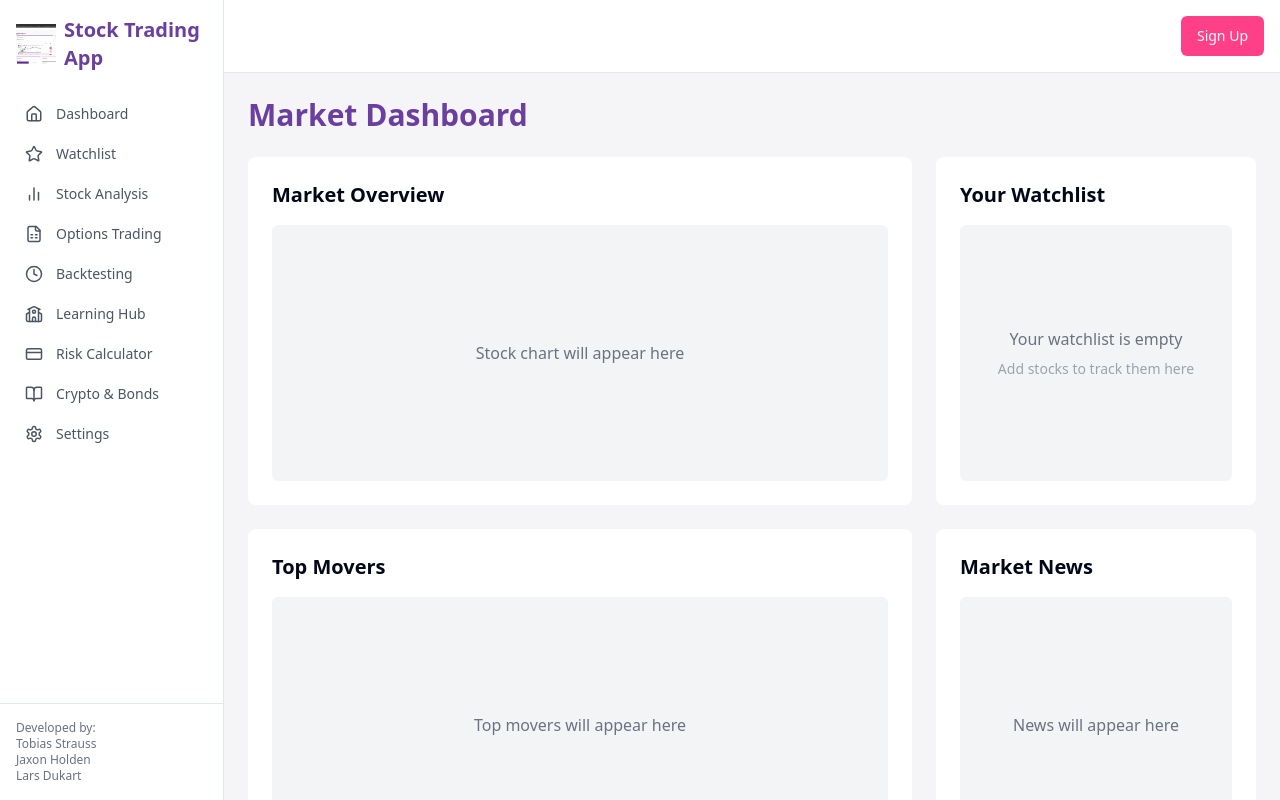
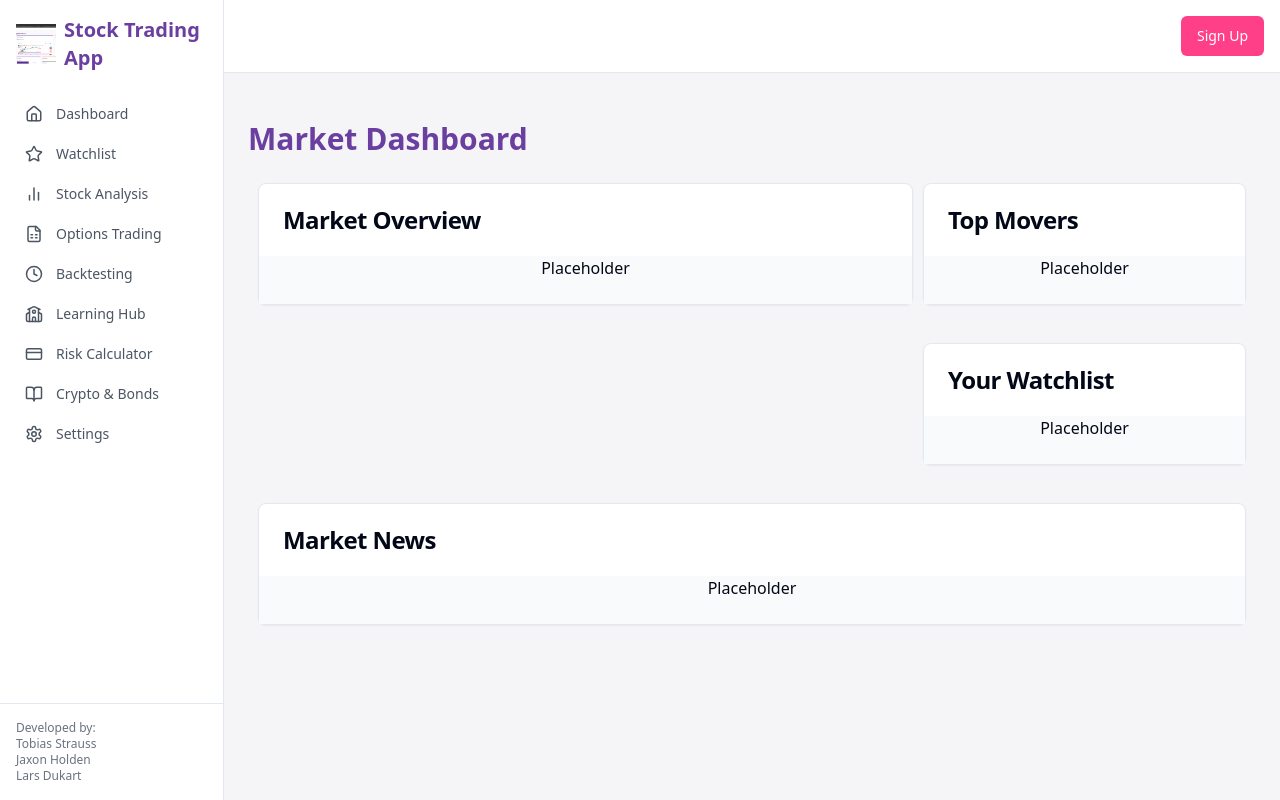
Before and after one commit to tostrauss/finance-learning-forge, a React (Vite) app: page /dashboard in a window 1280 px wide. Built offline with nearby package versions, Linux system fonts and the light colour scheme.

Commit message:
feat: widgets working

```diff
--- a/package.json
+++ b/package.json
@@ -51,7 +51,9 @@
     "react": "^18.3.1",
     "react-day-picker": "^8.10.1",
     "react-dom": "^18.3.1",
+    "react-grid-layout": "^1.5.1",
     "react-hook-form": "^7.53.0",
+    "react-resizable": "^3.0.5",
     "react-resizable-panels": "^2.1.3",
     "react-router-dom": "^6.26.2",
     "recharts": "^2.12.7",
--- a/src/index.css
+++ b/src/index.css
@@ -2,6 +2,9 @@
 @tailwind base;
 @tailwind components;
 @tailwind utilities;
+@import "react-grid-layout/css/styles.css";
+@import "react-resizable/css/styles.css";
+
 
 @layer base {
   :root {
--- a/src/pages/Dashboard.tsx
+++ b/src/pages/Dashboard.tsx
@@ -1,49 +1,83 @@
-
 import React from 'react';
 import Layout from '../components/Layout';
+import GridLayout from 'react-grid-layout';
+import { Card, CardHeader, CardTitle, CardContent } from '@/components/ui/card';
+
+// Wrap the grid so it auto‐calculates width
+const ResponsiveGridLayout = GridLayout.WidthProvider(GridLayout);
+
+// Define your initial layout
+// Each item has:
+//  i = unique key
+//  x, y = start column/row
+//  w, h = width & height in grid units
+const initialLayout = [
+  { i: 'market', x: 0, y: 0, w: 2, h: 2 },
+  { i: 'top',    x: 2, y: 0, w: 1, h: 1 },
+  { i: 'watch',  x: 2, y: 1, w: 1, h: 1 },
+  { i: 'news',   x: 0, y: 2, w: 3, h: 1 },
+];
 
 const Dashboard = () => {
   return (
     <Layout>
-      <div className="max-w-7xl mx-auto">
-        <h1 className="text-3xl font-bold text-app-purple mb-6">Market Dashboard</h1>
+      <div className="max-w-7xl mx-auto py-6">
+        <h1 className="text-3xl font-bold text-app-purple mb-4">
+          Market Dashboard
+        </h1>
 
-        <div className="grid grid-cols-1 lg:grid-cols-3 gap-6">
-          <div className="lg:col-span-2">
-            <div className="bg-white rounded-lg p-6 mb-6">
-              <h2 className="text-xl font-semibold mb-4">Market Overview</h2>
-              <div className="h-64 bg-gray-100 rounded-md flex items-center justify-center">
-                <p className="text-gray-500">Stock chart will appear here</p>
-              </div>
-            </div>
-
-            <div className="bg-white rounded-lg p-6">
-              <h2 className="text-xl font-semibold mb-4">Top Movers</h2>
-              <div className="h-64 bg-gray-100 rounded-md flex items-center justify-center">
-                <p className="text-gray-500">Top movers will appear here</p>
-              </div>
-            </div>
+        <ResponsiveGridLayout
+          className="layout"
+          layout={initialLayout}
+          cols={3}              // total columns
+          rowHeight={150}       // px per grid row
+          width={1200}          // container width (or omit for full width)
+          draggableHandle=".card-handle" // restrict drag to handle
+        >
+          <div key="market">
+            <Card>
+              <CardHeader className="card-handle cursor-move">
+                <CardTitle>Market Overview</CardTitle>
+              </CardHeader>
+              <CardContent className="h-full flex items-center justify-center bg-gray-50">
+                Placeholder
+              </CardContent>
+            </Card>
           </div>
 
-          <div>
-            <div className="bg-white rounded-lg p-6 mb-6">
-              <h2 className="text-xl font-semibold mb-4">Your Watchlist</h2>
-              <div className="h-64 bg-gray-100 rounded-md flex items-center justify-center">
-                <div className="text-center">
-                  <p className="text-gray-500 mb-2">Your watchlist is empty</p>
-                  <p className="text-sm text-gray-400">Add stocks to track them here</p>
-                </div>
-              </div>
-            </div>
+          <div key="top">
+            <Card>
+              <CardHeader className="card-handle cursor-move">
+                <CardTitle>Top Movers</CardTitle>
+              </CardHeader>
+              <CardContent className="h-full flex items-center justify-center bg-gray-50">
+                Placeholder
+              </CardContent>
+            </Card>
+          </div>
 
-            <div className="bg-white rounded-lg p-6">
-              <h2 className="text-xl font-semibold mb-4">Market News</h2>
-              <div className="h-64 bg-gray-100 rounded-md flex items-center justify-center">
-                <p className="text-gray-500">News will appear here</p>
-              </div>
-            </div>
+          <div key="watch">
+            <Card>
+              <CardHeader className="card-handle cursor-move">
+                <CardTitle>Your Watchlist</CardTitle>
+              </CardHeader>
+              <CardContent className="h-full flex items-center justify-center bg-gray-50">
+                Placeholder
+              </CardContent>
+            </Card>
           </div>
-        </div>
+
+          <div key="news">
+            <Card>
+              <CardHeader className="card-handle cursor-move">
+                <CardTitle>Market News</CardTitle>
+              </CardHeader>
+              <CardContent className="h-full flex items-center justify-center bg-gray-50">
+                Placeholder
+              </CardContent>
+            </Card>
+          </div>
+        </ResponsiveGridLayout>
       </div>
     </Layout>
   );
```
Also changed, not shown: 1 other file (tests, documents, lock files or other folders).
